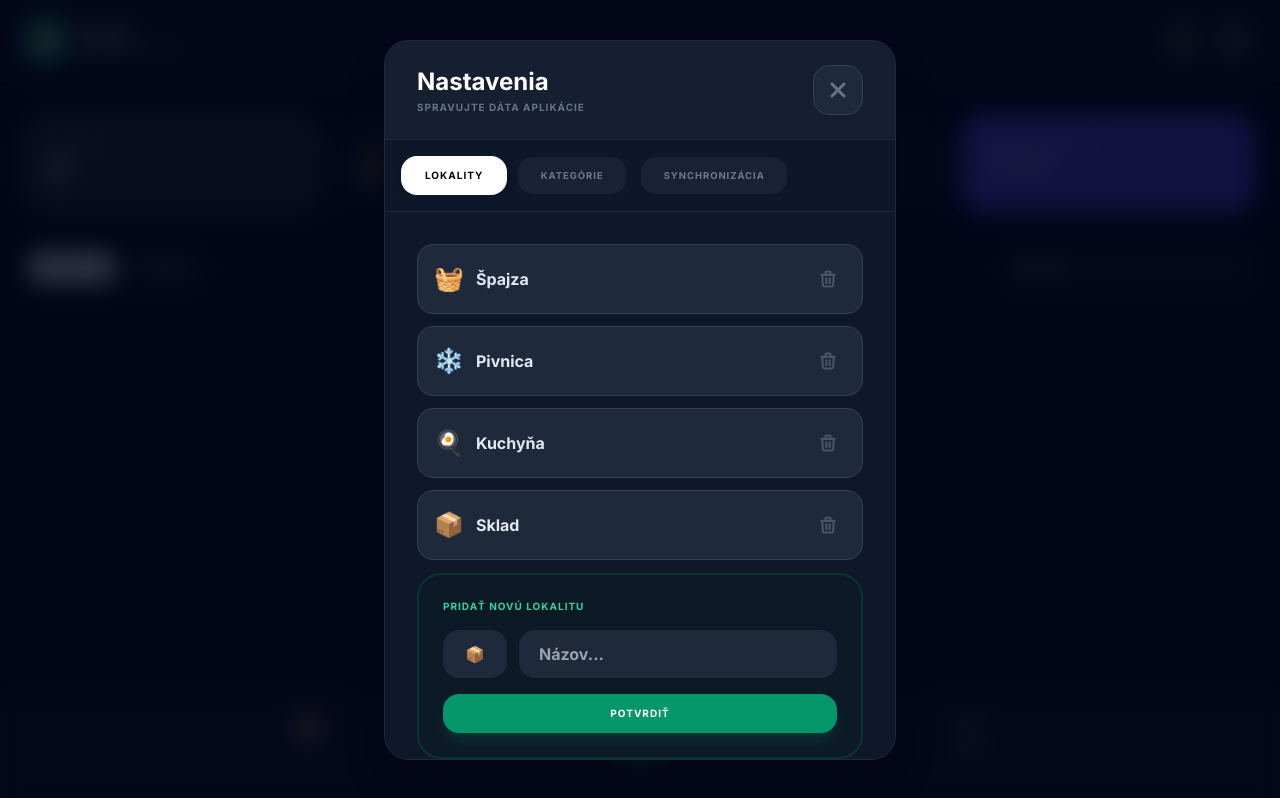
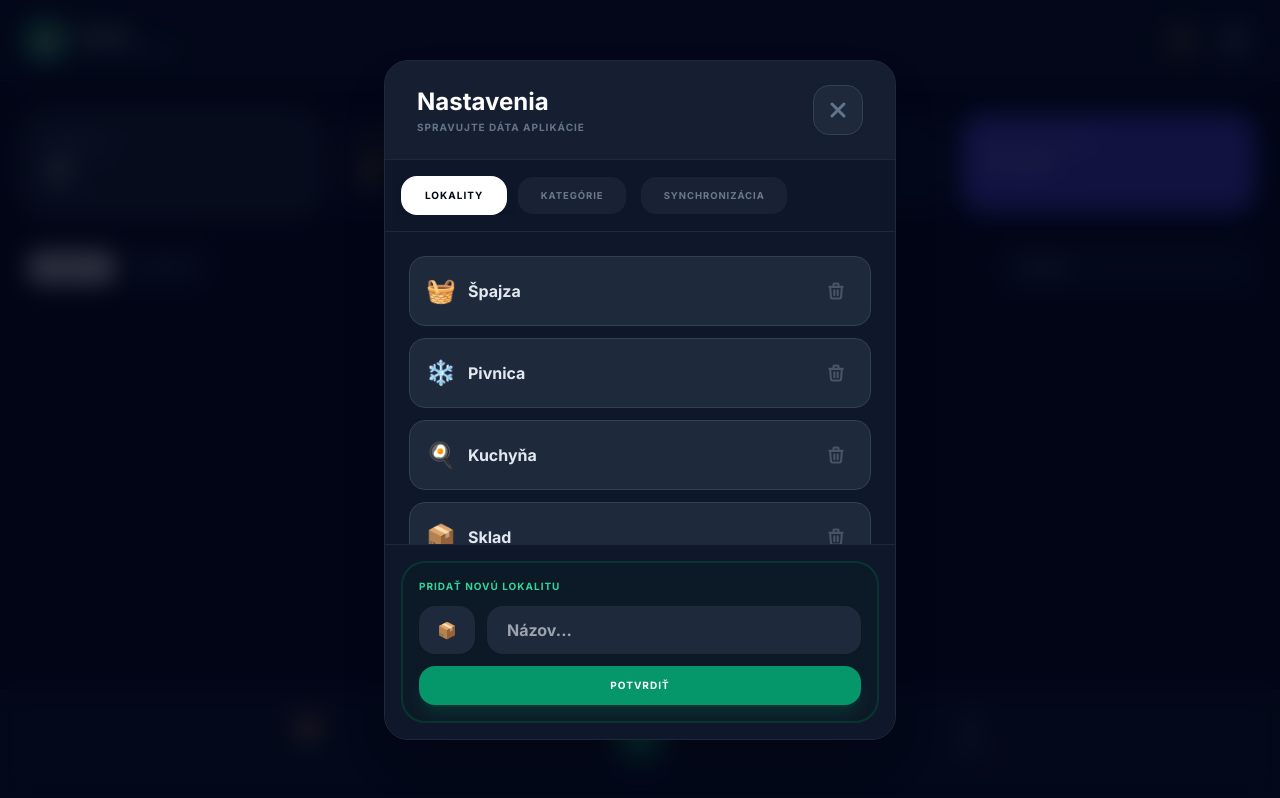
Before and after one commit to wilmanmedia-reborn/App-Moja-spajza, a React (Vite) app: page / in a window 1280 px wide. Both pictures are taken after a click on the button "⚙️". Built offline with nearby package versions, Linux system fonts and the light colour scheme.

Commit message:
feat(modal): Adjust modal height and padding
Update the ManageMetadataModal to use a dynamic height that better fits content and adjusts padding for improved readability.

```diff
--- a/components/ManageMetadataModal.tsx
+++ b/components/ManageMetadataModal.tsx
@@ -154,7 +154,7 @@ export const ManageMetadataModal: React.FC<Props> = ({
 
   return (
     <div className="fixed inset-0 z-[60] flex items-center justify-center p-4 bg-slate-950/80 backdrop-blur-md">
-      <div className="bg-white dark:bg-slate-900 rounded-3xl w-full max-w-lg shadow-2xl overflow-hidden border border-slate-200 dark:border-slate-800 flex flex-col max-h-[90vh]">
+      <div className="bg-white dark:bg-slate-900 rounded-3xl w-full max-w-lg shadow-2xl overflow-hidden border border-slate-200 dark:border-slate-800 flex flex-col h-full sm:h-[85vh]">
 
         {/* Header */}
         <div className="px-8 py-6 border-b border-slate-100 dark:border-slate-800 flex justify-between items-center bg-slate-50/50 dark:bg-slate-800/50 shrink-0">
@@ -183,11 +183,10 @@ export const ManageMetadataModal: React.FC<Props> = ({
            </div>
         </div>
 
-        {/* Content Area */}
-        <div className="p-0 overflow-y-auto no-scrollbar flex-1 relative">
-          <div className="p-8">
+        {/* Content Area - Scrollable */}
+        <div className="flex-1 overflow-y-auto no-scrollbar p-6 relative">
             {activeSubTab === 'household' ? (
-              <div className="space-y-6 animate-in fade-in slide-in-from-right-4 duration-300">
+              <div className="space-y-6 animate-in fade-in slide-in-from-right-4 duration-300 pb-4">
                 <div className="p-6 bg-slate-50 dark:bg-slate-800 rounded-3xl border border-slate-100 dark:border-slate-700">
                   <h4 className="text-[10px] font-black text-slate-400 uppercase tracking-widest mb-4">Záloha a prenos dát</h4>
                   <div className="grid grid-cols-1 gap-3">
@@ -218,8 +217,8 @@ export const ManageMetadataModal: React.FC<Props> = ({
                 </div>
               </div>
             ) : (
-              <div className="animate-in fade-in slide-in-from-left-4 duration-300">
-                <div className="space-y-3 mb-8">
+              <div className="animate-in fade-in slide-in-from-left-4 duration-300 pb-2">
+                <div className="space-y-3">
                   {(activeSubTab === 'locations' ? locations : categories).map(item => (
                     <div key={item.id} className="flex items-center justify-between p-4 bg-slate-50 dark:bg-slate-800 rounded-2xl border border-slate-100 dark:border-slate-700 group">
                       <div className="flex items-center gap-3">
@@ -235,16 +234,22 @@ export const ManageMetadataModal: React.FC<Props> = ({
                     </div>
                   ))}
                 </div>
+              </div>
+            )}
+        </div>
 
-                <form onSubmit={handleAdd} className="p-6 bg-emerald-50 dark:bg-emerald-950/20 rounded-3xl border-2 border-emerald-100 dark:border-emerald-900/50 sticky bottom-0">
-                  <h4 className="text-[10px] font-black text-emerald-600 dark:text-emerald-400 uppercase tracking-widest mb-4">Pridať novú {activeSubTab === 'locations' ? 'lokalitu' : 'kategóriu'}</h4>
+        {/* Footer Form - Fixed at Bottom for Locations & Categories */}
+        {activeSubTab !== 'household' && (
+          <div className="p-4 border-t border-slate-100 dark:border-slate-800 bg-white dark:bg-slate-900 shrink-0 z-10">
+            <form onSubmit={handleAdd} className="p-4 bg-emerald-50 dark:bg-emerald-950/20 rounded-3xl border-2 border-emerald-100 dark:border-emerald-900/50">
+                <h4 className="text-[10px] font-black text-emerald-600 dark:text-emerald-400 uppercase tracking-widest mb-3">Pridať novú {activeSubTab === 'locations' ? 'lokalitu' : 'kategóriu'}</h4>
                 <div className="flex gap-3">
                   <input
                     type="text"
                     value={newIcon}
                     onChange={e => setNewIcon(e.target.value)}
                     placeholder="🏠"
-                      className="w-16 px-3 py-3 bg-white dark:bg-slate-800 text-slate-900 dark:text-white border-none rounded-2xl text-center font-bold outline-none focus:ring-2 focus:ring-emerald-500 shadow-sm"
+                    className="w-14 px-2 py-3 bg-white dark:bg-slate-800 text-slate-900 dark:text-white border-none rounded-2xl text-center font-bold outline-none focus:ring-2 focus:ring-emerald-500 shadow-sm"
                   />
                   <input
                     type="text"
@@ -256,7 +261,7 @@ export const ManageMetadataModal: React.FC<Props> = ({
                 </div>
                 <button
                   type="submit"
-                    className="w-full mt-4 py-3 bg-emerald-600 hover:bg-emerald-500 text-white font-black rounded-2xl transition-all active:scale-95 uppercase text-[10px] tracking-widest shadow-lg shadow-emerald-600/20"
+                  className="w-full mt-3 py-3 bg-emerald-600 hover:bg-emerald-500 text-white font-black rounded-2xl transition-all active:scale-95 uppercase text-[10px] tracking-widest shadow-lg shadow-emerald-600/20"
                 >
                   Potvrdiť
                 </button>
@@ -265,7 +270,5 @@ export const ManageMetadataModal: React.FC<Props> = ({
         )}
       </div>
     </div>
-      </div>
-    </div>
   );
 };
```
Lines whose indentation alone changed are shown as unchanged.
